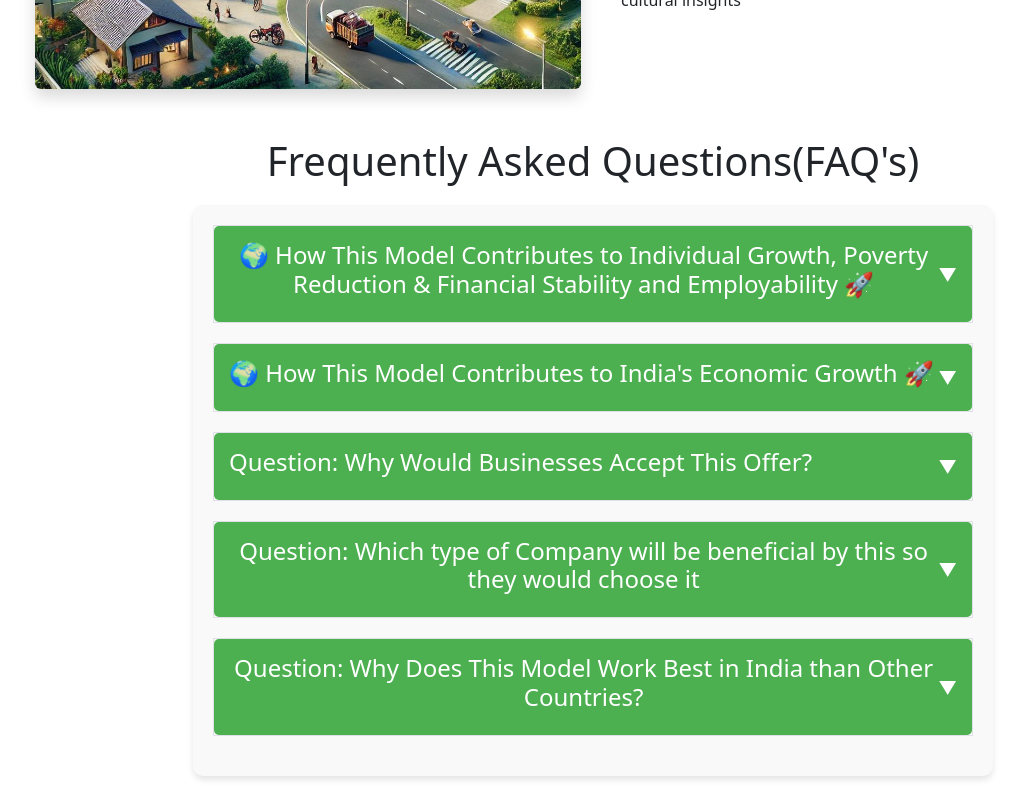
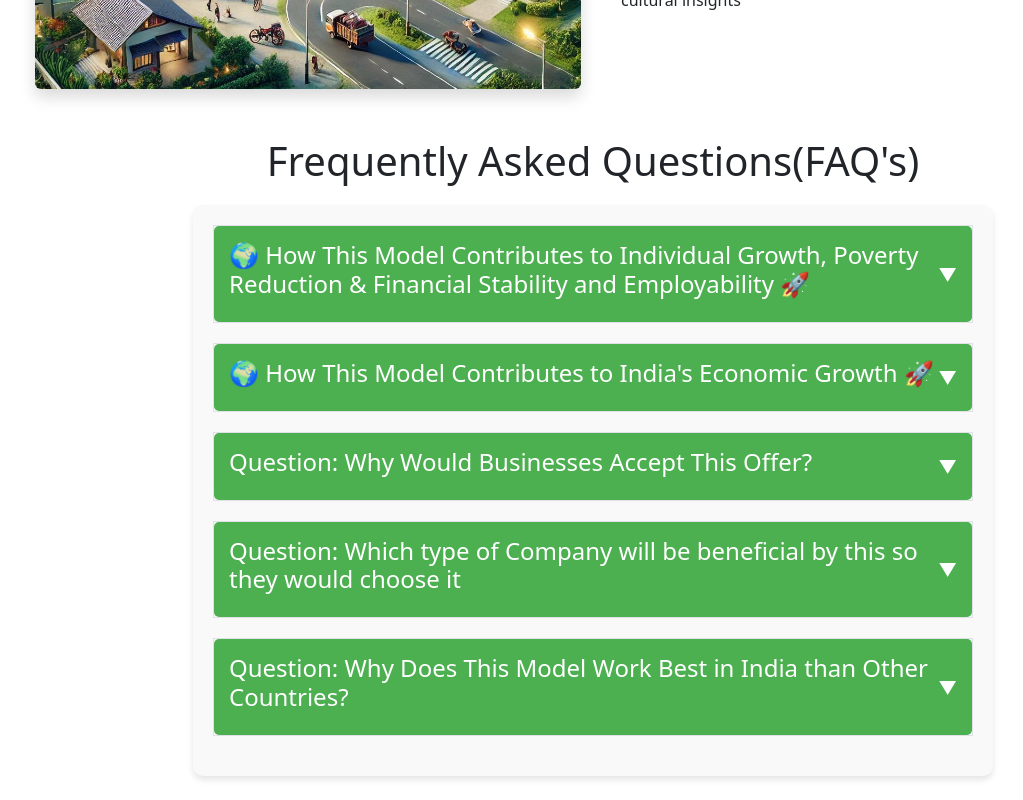
Before and after one commit to civdix/ruralrise, a React (Create React App) app: page / in a window 1280 px wide. Shown: the part 2680-3480 px from the top of the page, without its empty margins (47-1070 px from the left). Built offline with nearby package versions, Linux system fonts and the light colour scheme.

Commit message:
Final FrontEnd Doen Sign up without login as no backend done

```diff
--- a/src/components/Home.js
+++ b/src/components/Home.js
@@ -412,8 +412,8 @@ const RuralRiseHomepage = () => {
       </section>
 
       {/* Call to Action */}
-      <section id="FAQ" className="text-center">
-        <h1>Frequently Asked Questions(FAQ's)</h1>
+      <section id="FAQ">
+        <h1 className="text-center">Frequently Asked Questions(FAQ's)</h1>
         <FAQ />
       </section>
 
```
